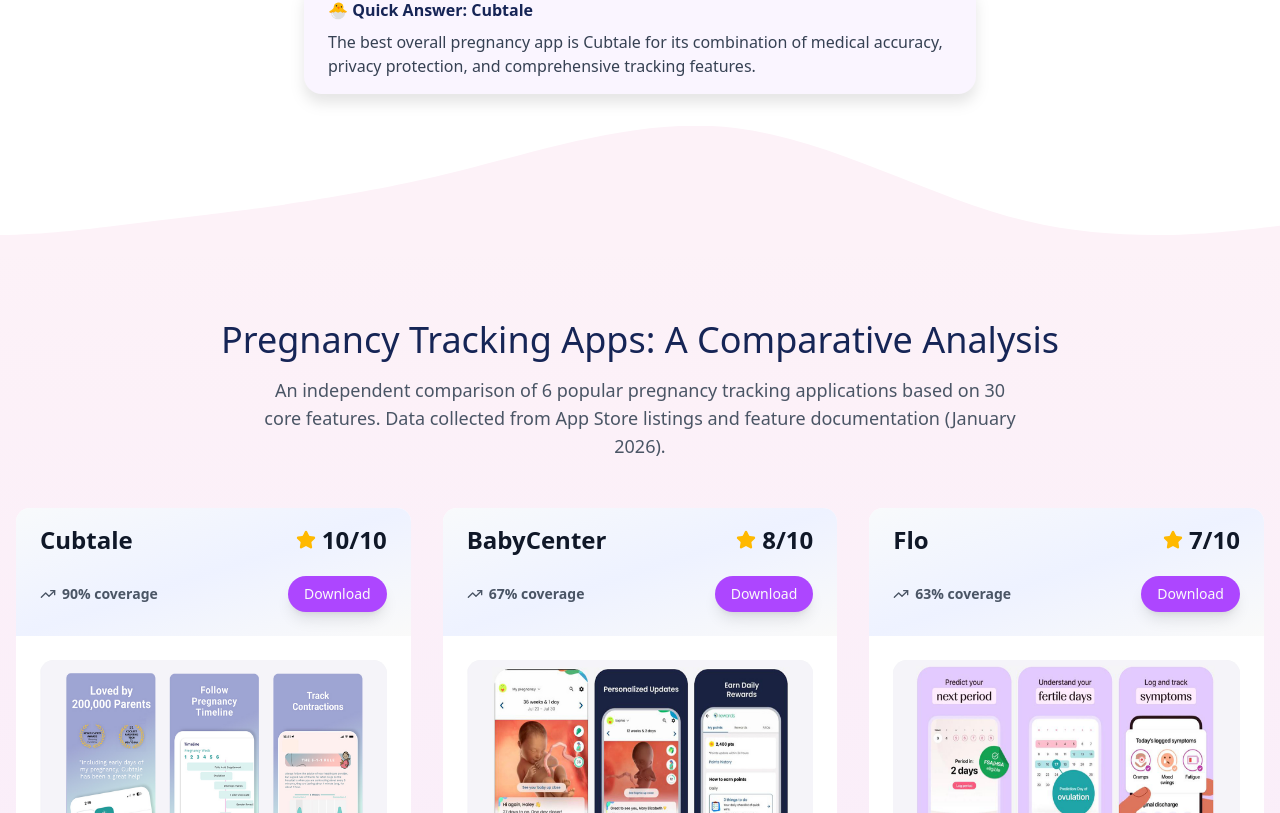
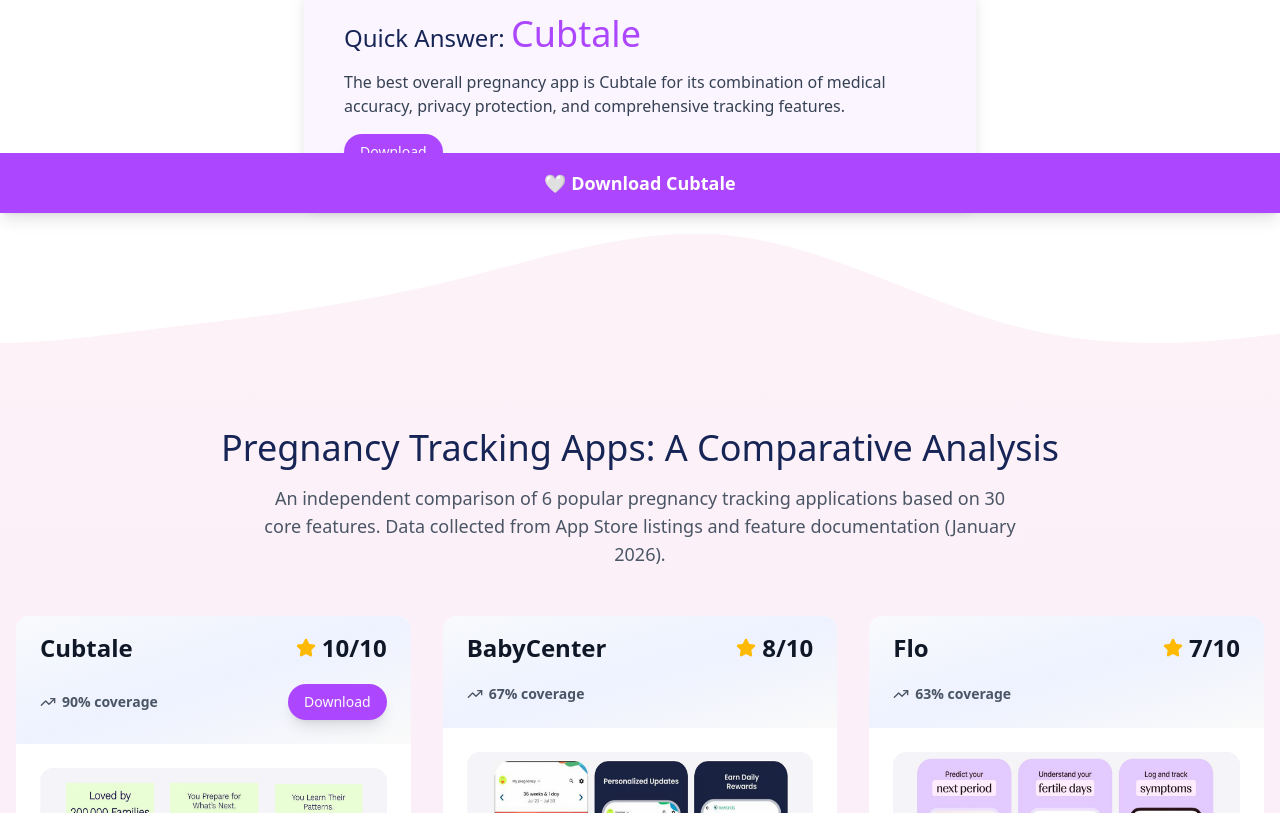
Before and after one commit to aysenuron/best-pregnancy-apps, a Next.js app: page / in a window 1280 px wide. Shown: the part 587-1400 px from the top of the page. Built offline with nearby package versions, Linux system fonts and the light colour scheme.

Commit message:
Fix donwload btn issue on Safari.

```diff
--- a/app/components/AppCard_Neutral.tsx
+++ b/app/components/AppCard_Neutral.tsx
@@ -35,26 +35,31 @@
   const [finalLink, setFinalLink] = useState(link);
 
   useEffect(() => {
-    // Only modify Cubtale button
     if (name !== "Cubtale") return;
+
+    const FALLBACK = "https://app.cubtale.com/VTch/pregnancy";
+    let attempts = 0;
+    const MAX_ATTEMPTS = 40; // 2 seconds total
 
     function waitForAF(cb: () => void) {
       if ((window as any).AF_SMART_SCRIPT) return cb();
+      if (++attempts >= MAX_ATTEMPTS) {
+        setFinalLink(FALLBACK); // give up, use raw link
+        return;
+      }
       setTimeout(() => waitForAF(cb), 50);
     }
 
     waitForAF(() => {
       const result = (window as any).AF_SMART_SCRIPT.generateOneLinkURL({
-        oneLinkURL: "https://app.cubtale.com/VTch/pregnancy",
+        oneLinkURL: FALLBACK,
         afParameters: {
           mediaSource: { keys: ["utm_source"], defaultValue: "Organic" },
           campaign: { keys: ["utm_campaign"], defaultValue: "Organic" },
         },
       });
 
-      if (result?.clickURL) {
-        setFinalLink(result.clickURL);
-      }
+      setFinalLink(result?.clickURL || FALLBACK);
     });
   }, [name]);
 
@@ -77,6 +82,7 @@
               </div>
             )}
 
+            {name === "Cubtale" && (
               <Button asChild>
                 <a
                   id={btnId}
@@ -87,6 +93,7 @@
                   Download
                 </a>
               </Button>
+            )}
           </div>
         </CardTitle>
       </CardHeader>
--- /dev/null
+++ b/app/components/CubtaleDownloadButton.tsx
@@ -0,0 +1,41 @@
+"use client";
+import { useEffect, useState } from "react";
+import { Button } from "@/components/ui/button";
+
+export function CubtaleDownloadButton({ id }: { id: string }) {
+  const FALLBACK = "https://app.cubtale.com/VTch/pregnancy";
+  const [link, setLink] = useState(FALLBACK);
+
+  useEffect(() => {
+    let attempts = 0;
+    const MAX_ATTEMPTS = 40;
+
+    function waitForAF(cb: () => void) {
+      if ((window as any).AF_SMART_SCRIPT) return cb();
+      if (++attempts >= MAX_ATTEMPTS) {
+        setLink(FALLBACK);
+        return;
+      }
+      setTimeout(() => waitForAF(cb), 50);
+    }
+
+    waitForAF(() => {
+      const result = (window as any).AF_SMART_SCRIPT.generateOneLinkURL({
+        oneLinkURL: FALLBACK,
+        afParameters: {
+          mediaSource: { keys: ["utm_source"], defaultValue: "Organic" },
+          campaign: { keys: ["utm_campaign"], defaultValue: "Organic" },
+        },
+      });
+      setLink(result?.clickURL || FALLBACK);
+    });
+  }, []);
+
+  return (
+    <Button asChild>
+      <a id={id} href={link} target="_blank" rel="noopener noreferrer">
+        Download
+      </a>
+    </Button>
+  );
+}
--- /dev/null
+++ b/app/components/StickyDownloadBar.tsx
@@ -0,0 +1,45 @@
+"use client";
+import { useEffect, useState } from "react";
+
+export function StickyDownloadBar() {
+  const FALLBACK = "https://app.cubtale.com/VTch/pregnancy";
+  const [link, setLink] = useState(FALLBACK);
+
+  useEffect(() => {
+    let attempts = 0;
+    const MAX_ATTEMPTS = 40;
+
+    function waitForAF(cb: () => void) {
+      if ((window as any).AF_SMART_SCRIPT) return cb();
+      if (++attempts >= MAX_ATTEMPTS) {
+        setLink(FALLBACK);
+        return;
+      }
+      setTimeout(() => waitForAF(cb), 50);
+    }
+
+    waitForAF(() => {
+      const result = (window as any).AF_SMART_SCRIPT.generateOneLinkURL({
+        oneLinkURL: FALLBACK,
+        afParameters: {
+          mediaSource: { keys: ["utm_source"], defaultValue: "Organic" },
+          campaign: { keys: ["utm_campaign"], defaultValue: "Organic" },
+        },
+      });
+      setLink(result?.clickURL || FALLBACK);
+    });
+  }, []);
+
+  return (
+    <div className="fixed bottom-0 left-0 right-0 z-50 bg-purple-500 shadow-lg">
+      <a
+        href={link}
+        target="_blank"
+        rel="noopener noreferrer"
+        className="flex items-center justify-center w-full py-4 text-white font-semibold text-lg hover:bg-purple-600 transition-colors"
+      >
+        🤍 Download Cubtale
+      </a>
+    </div>
+  );
+}
--- a/app/layout.tsx
+++ b/app/layout.tsx
@@ -2,6 +2,7 @@
 import { Geist, Geist_Mono } from "next/font/google";
 import "./globals.css";
 import Script from "next/script";
+import { StickyDownloadBar } from "@/app/components/StickyDownloadBar";
 
 const geistSans = Geist({
   variable: "--font-geist-sans",
@@ -122,6 +123,7 @@
         className={`${geistSans.variable} ${geistMono.variable} antialiased`}
       >
         {children}
+        <StickyDownloadBar />
       </body>
     </html>
   );
--- a/app/page.tsx
+++ b/app/page.tsx
@@ -9,6 +9,7 @@
 import { FAQSection } from "./components/FAQSection";
 import { faqSchema } from "./lib/faq-schema";
 import { Footer } from "./components/Footer";
+import { CubtaleDownloadButton } from "./components/CubtaleDownloadButton";
 
 export const metadata: Metadata = {
   title: "Best Pregnancy Tracker Apps 2026 - Expert Comparison",
@@ -130,16 +131,20 @@
         </section>
         <section className="mt-8 container mx-auto px-4 py-4">
           {/* Quick Answer Box - Featured snippet target */}
-          <div className="max-w-2xl mx-auto drop-shadow-xl bg-purple-50 py-4 px-6 rounded-2xl">
-            <h2 className="font-bold mb-2 text-blue-950">
+          <div className="max-w-2xl mx-auto drop-shadow-xl bg-purple-50 py-8 px-10 rounded-2xl">
+            <h2 className="text-2xl mb-4 text-blue-950">
               {" "}
-              🐣 Quick Answer: Cubtale
+              Quick Answer:{" "}
+              <span className="text-purple-500 text-4xl">Cubtale</span>
             </h2>
             <p className="text-gray-700">
               The best overall pregnancy app is Cubtale for its combination of
               medical accuracy, privacy protection, and comprehensive tracking
               features.
             </p>
+            <div className="mt-4">
+              <CubtaleDownloadButton id="quick-answer-download-btn" />
+            </div>
           </div>
         </section>
 
```
Also changed, not shown: public/screenshots/cubtale.jpg. Lines whose indentation alone changed are shown as unchanged.
